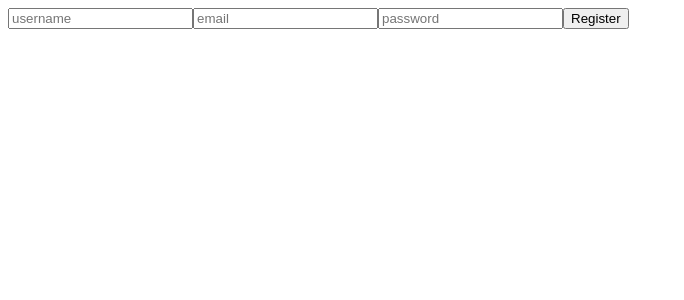
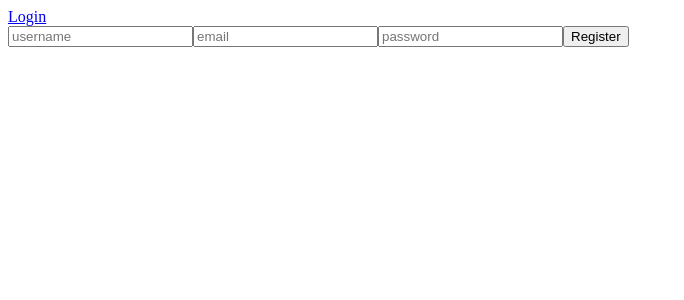
Before and after one commit to Aditya77kushwaha/todo-mern, a React (Create React App) app in the folder client/: page / in a window 1280 px wide. Shown: the top 300 px of the page, without its empty margins (0-684 px from the left). Built offline with nearby package versions, Linux system fonts and the light colour scheme.

Commit message:
implements header

```diff
--- a/client/src/App.js
+++ b/client/src/App.js
@@ -1,6 +1,7 @@
 import React, { useState, useEffect } from "react";
 import Login from "./pages/login/Login";
 import Home from "./components/home/Home";
+import Header from "./components/header/Header";
 import Register from "./pages/register/Register";
 import {
   BrowserRouter as Router,
@@ -19,6 +20,7 @@ function App() {
   return (
     <div className="App">
       <Router>
+      <Header client={client} setclient={setclient} />
         <Switch>
           <Route exact path="/">
             {client?.username ? (
--- /dev/null
+++ b/client/src/components/header/Header.jsx
@@ -0,0 +1,29 @@
+import React from "react";
+import { useHistory, Link } from "react-router-dom";
+
+const Header = ({ client, setclient }) => {
+  const history = useHistory();
+  return (
+    <div>
+      {client?.username ? (
+        <>
+          <p>"Hi " {client?.username}</p>
+          <button
+            onClick={() => {
+              localStorage.clear();
+              setclient({});
+              history?.push("/login");
+            }}
+            className="login-button"
+          >
+            Logout
+          </button>
+        </>
+      ) : (
+        <Link to="/login">Login</Link>
+      )}
+    </div>
+  );
+};
+
+export default Header;
```
Also changed, not shown: client/src/components/header/Header.css (added).
